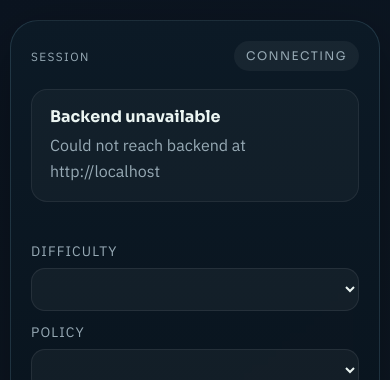
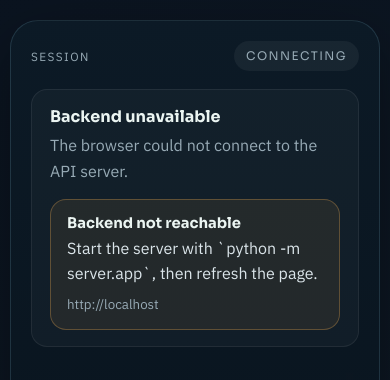
Before and after one commit to pnukadas-cloud/Meta-PyTorch-OpenEnv-Hackathon, a plain HTML site: page index.html in a window 390 px wide. Shown: the part 1640-2020 px from the top of the page. Drawn offline with Linux system fonts and the light colour scheme.

Commit message:
Improve frontend error messaging

```diff
--- a/index.html
+++ b/index.html
@@ -14,8 +14,8 @@
       href="https://fonts.googleapis.com/css2?family=IBM+Plex+Sans:wght@400;500;600;700&family=Sora:wght@400;600;700;800&display=swap"
       rel="stylesheet"
     />
-    <link rel="stylesheet" href="./static/styles.css?v=2" />
-    <script defer src="./static/app.js?v=2"></script>
+    <link rel="stylesheet" href="./static/styles.css?v=3" />
+    <script defer src="./static/app.js?v=3"></script>
   </head>
   <body>
     <div class="page-shell">
@@ -107,6 +107,11 @@
               <div class="live-status">
                 <strong id="session-state">Waiting for backend</strong>
                 <p id="session-detail">Start the backend to create a simulator session.</p>
+                <div class="status-notice hidden" id="status-notice">
+                  <strong id="status-note-title"></strong>
+                  <p id="status-note-body"></p>
+                  <small id="status-note-meta"></small>
+                </div>
               </div>
               <div class="scenario-tabs" id="scenario-tabs"></div>
               <div class="control-stack">
--- a/static/app.js
+++ b/static/app.js
@@ -43,6 +43,10 @@ const elements = {
   difficultyPill: document.querySelector("#difficulty-pill"),
   sessionState: document.querySelector("#session-state"),
   sessionDetail: document.querySelector("#session-detail"),
+  statusNotice: document.querySelector("#status-notice"),
+  statusNoteTitle: document.querySelector("#status-note-title"),
+  statusNoteBody: document.querySelector("#status-note-body"),
+  statusNoteMeta: document.querySelector("#status-note-meta"),
   logMode: document.querySelector("#log-mode"),
   visualScenarioTitle: document.querySelector("#visual-scenario-title"),
   visualPrioritySignal: document.querySelector("#visual-priority-signal"),
@@ -324,6 +328,7 @@ function renderSessionBanner(snapshot, isLatest) {
 
   elements.sessionState.textContent = mode;
   elements.sessionDetail.textContent = detail;
+  hideStatusNotice();
 }
 
 function renderHero(snapshot) {
@@ -443,6 +448,7 @@ function renderHFPanel() {
   const hf = state.manifest?.hf;
   const advisor = state.hfAdvisor;
   const configured = Boolean(hf?.configured);
+  const advisorError = advisor?.error ? describeMessage(advisor.content, "hf") : null;
 
   elements.hfStatusPill.textContent = advisor?.error
     ? "error"
@@ -456,7 +462,7 @@ function renderHFPanel() {
     ? "Hugging Face advisor available"
     : "Hugging Face token required";
   elements.hfDescription.textContent = advisor?.error
-    ? advisor.content
+    ? advisorError.detail
     : hf?.message ||
       "The app can request a model-generated recommendation for the current simulator state.";
 
@@ -473,8 +479,8 @@ function renderHFPanel() {
   if (advisor?.error) {
     elements.hfOutput.innerHTML = `
       <article class="strategist-card">
-        <h4>HF strategist unavailable</h4>
-        <p>${escapeHtml(advisor.content)}</p>
+        <h4>${escapeHtml(advisorError.title)}</h4>
+        <p>${escapeHtml(advisorError.detail)}</p>
       </article>
     `;
     return;
@@ -495,21 +501,23 @@ function renderHFPanel() {
 function renderLoadingState() {
   elements.sessionState.textContent = "Connecting to backend...";
   elements.sessionDetail.textContent = `Backend: ${state.apiBase}`;
+  showStatusNotice("Connecting", "Trying to reach the backend API.", state.apiBase);
   renderHFPanel();
 }
 
 function renderErrorState(message) {
+  const error = describeMessage(message, "backend");
   elements.sessionState.textContent = "Backend unavailable";
-  elements.sessionDetail.textContent = message;
+  elements.sessionDetail.textContent = error.detail;
   elements.actionHeadline.textContent = "Run python -m server.app";
-  elements.actionNotes.textContent =
-    `Start the server and make sure the backend is reachable at ${state.apiBase}.`;
+  elements.actionNotes.textContent = error.action;
   elements.eventList.innerHTML = `
     <article class="event-card">
-      <strong>Connection error</strong>
-      <p>${escapeHtml(message)}</p>
+      <strong>${escapeHtml(error.title)}</strong>
+      <p>${escapeHtml(error.detail)}</p>
     </article>
   `;
+  showStatusNotice(error.title, error.action, error.meta);
   renderHFPanel();
 }
 
@@ -610,4 +618,82 @@ function escapeHtml(value) {
     .replaceAll(">", "&gt;");
 }
 
+function showStatusNotice(title, body, meta = "") {
+  elements.statusNoteTitle.textContent = title;
+  elements.statusNoteBody.textContent = body;
+  elements.statusNoteMeta.textContent = meta;
+  elements.statusNoteMeta.classList.toggle("hidden", !meta);
+  elements.statusNotice.classList.remove("hidden");
+}
+
+function hideStatusNotice() {
+  elements.statusNotice.classList.add("hidden");
+}
+
+function describeMessage(message, source = "backend") {
+  const text = String(message || "").trim();
+  const lowered = text.toLowerCase();
+
+  if (!text) {
+    return {
+      title: "Request failed",
+      detail: "The operation did not complete.",
+      action: "Retry the action.",
+      meta: "",
+    };
+  }
+
+  if (lowered.includes("could not reach backend")) {
+    return {
+      title: "Backend not reachable",
+      detail: "The browser could not connect to the API server.",
+      action: "Start the server with `python -m server.app`, then refresh the page.",
+      meta: state.apiBase,
+    };
+  }
+
+  if (lowered.includes("status 404")) {
+    return {
+      title: "API route not found",
+      detail: "The page reached a server, but the required API endpoint was not available.",
+      action: "Open the app from `http://127.0.0.1:8000/` after the backend starts.",
+      meta: text,
+    };
+  }
+
+  if (lowered.includes("token") && lowered.includes("hugging face")) {
+    return {
+      title: "Hugging Face token missing",
+      detail: "The advisor cannot run because no Hugging Face token is configured.",
+      action: "Run `hf auth login` or set `HF_TOKEN`, then restart the server.",
+      meta: source === "hf" ? text : "",
+    };
+  }
+
+  if (lowered.includes("huggingface_hub is not installed")) {
+    return {
+      title: "Hugging Face dependency missing",
+      detail: "The backend is missing the `huggingface_hub` package.",
+      action: "Install dependencies again and restart the server.",
+      meta: "",
+    };
+  }
+
+  if (lowered.includes("ui assets are missing")) {
+    return {
+      title: "UI assets missing",
+      detail: "The deployment is missing the frontend files required by the app.",
+      action: "Rebuild and redeploy the project.",
+      meta: "",
+    };
+  }
+
+  return {
+    title: source === "hf" ? "Advisor request failed" : "Request failed",
+    detail: text,
+    action: "Retry the action after checking the backend.",
+    meta: "",
+  };
+}
+
 init();
--- a/static/styles.css
+++ b/static/styles.css
@@ -384,6 +384,37 @@ h1 {
   line-height: 1.6;
 }
 
+.hidden {
+  display: none !important;
+}
+
+.status-notice {
+  margin-top: 14px;
+  padding: 14px 16px;
+  border-radius: 16px;
+  border: 1px solid rgba(255, 180, 84, 0.28);
+  background: rgba(255, 180, 84, 0.08);
+}
+
+.status-notice strong {
+  display: block;
+  margin-bottom: 4px;
+  font-family: "Sora", sans-serif;
+  font-size: 0.92rem;
+}
+
+.status-notice p {
+  margin: 0;
+  color: #dbe5ea;
+}
+
+.status-notice small {
+  display: block;
+  margin-top: 8px;
+  color: var(--muted);
+  line-height: 1.5;
+}
+
 .control-stack {
   display: grid;
   gap: 12px;
```
